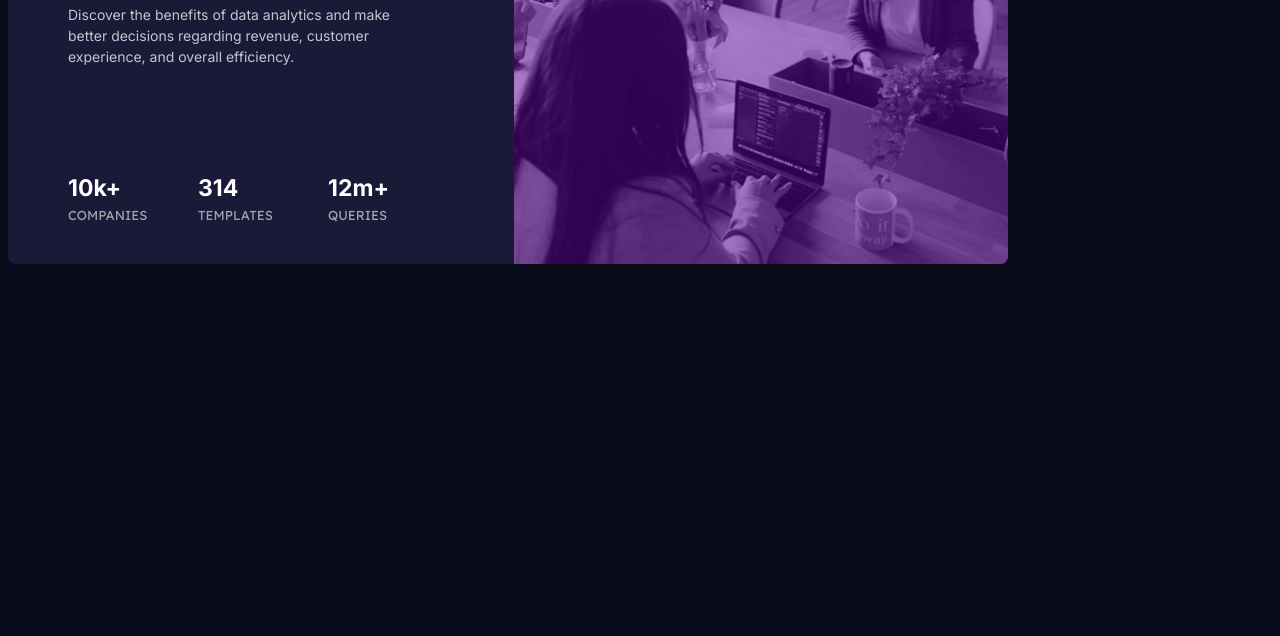
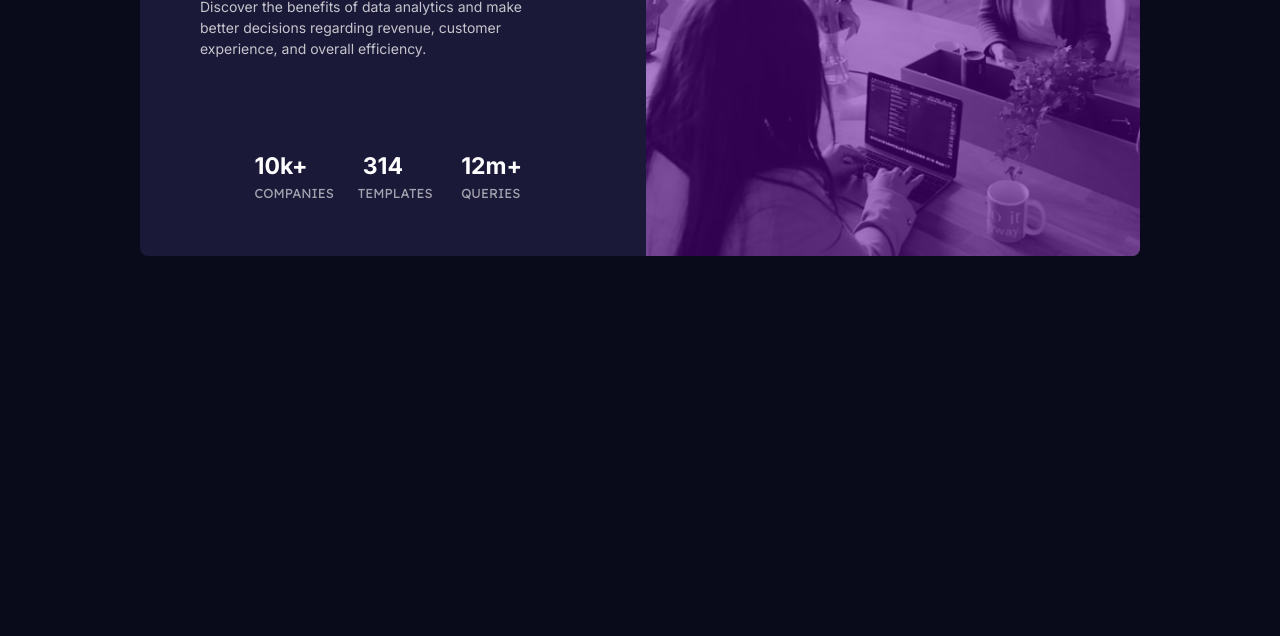
Before and after one commit to LegionofDead/stats-preview-card-component-main, a plain HTML site: page index.html in a window 1280 px wide. Shown: the part 164-800 px from the top of the page. Drawn offline with Linux system fonts and the light colour scheme.

Commit message:
Update style.css

```diff
--- a/style.css
+++ b/style.css
@@ -2,12 +2,14 @@
 
 * {
     box-sizing: border-box;
+    margin: auto;
 }
 
 body {
     font-family: 'Inter', sans-serif;
     font-size: 15px;
     background-color: hsl(233, 47%, 7%);
+    box-sizing: border-box;
 }
 
 main {
```
